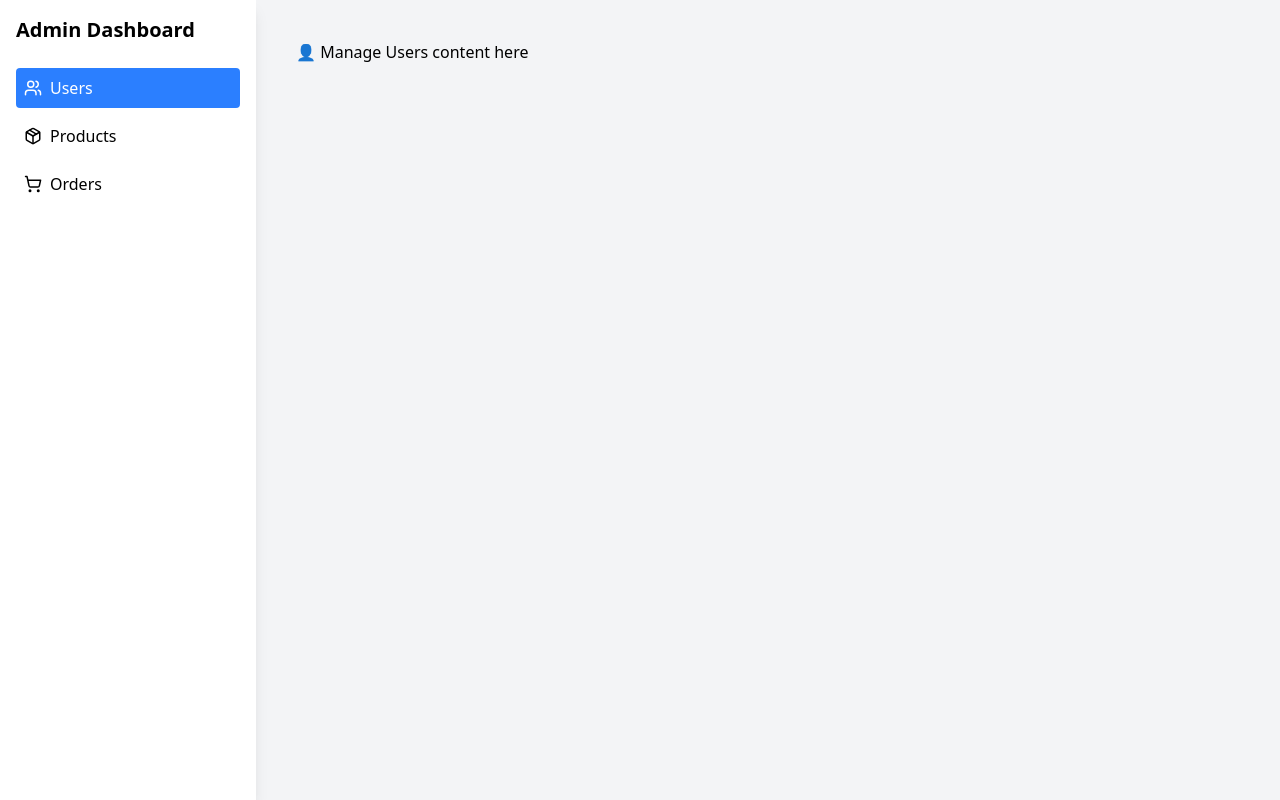
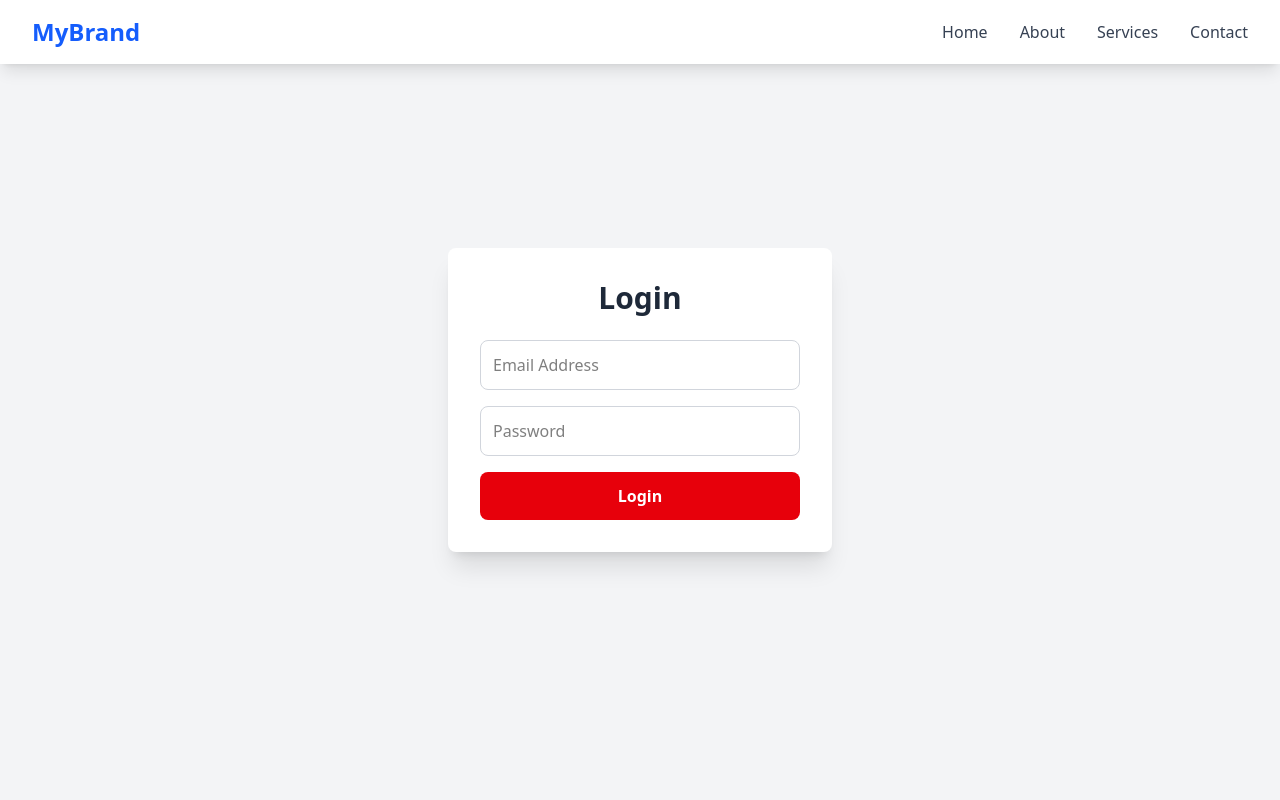
Before and after one commit to JanithUpGit/Mini-Bar-web-app, a React (Vite) app in the folder frontend/: page /login in a window 1280 px wide. Built offline with nearby package versions, Linux system fonts and the light colour scheme.

Commit message:
Revert "feat: Update Admin Dashboard with tabbed navigation for Users, Products, and Orders"
This reverts commit 5e8fd566c9be289a662d0cdcafd039d5bd7c7129.

```diff
--- a/frontend/src/App.jsx
+++ b/frontend/src/App.jsx
@@ -1,65 +1,49 @@
-import React, { useState } from "react";
-import { Users, Package, ShoppingCart, Menu } from "lucide-react";
+import React from 'react';
+import { BrowserRouter, Routes, Route, Navigate } from 'react-router-dom';
+import HomePage from './pages/HomePage';
+import LoginPage from './pages/LoginPage';
+import AdminDashboardPage from './pages/AdminDashbordPage';
+import RegisterPage from './pages/RegisterPage';
 
-export default function AdminDashboard() {
-  const [activeTab, setActiveTab] = useState("users");
+const isAuthenticated = () => {
+  // මෙහිදී ඔබගේ backend API එකට request එකක් යවා
+  // පරිශීලකයාගේ session එක check කළ යුතුය.
+  // දැනට, මෙය සරලව true හෝ false ලෙස සලකමු.
+  // උදා: cookies check කිරීම
+  const isLoggedIn = document.cookie.includes('connect.sid');
+  return isLoggedIn;
+};
 
-  const renderContent = () => {
-    switch (activeTab) {
-      case "users":
-        return <div className="p-4">👤 Manage Users content here</div>;
-      case "products":
-        return <div className="p-4">📦 Manage Products content here</div>;
-      case "orders":
-        return <div className="p-4">🛒 Manage Orders content here</div>;
-      default:
-        return <div className="p-4">Select an option</div>;
-    }
-  };
+// Protected route component එක
+const ProtectedRoute = ({ children }) => {
+  if (!isAuthenticated()) {
+    return <Navigate to="/login" replace />;
+  }
+  return children;
+};
 
+function App() {
   return (
-    <div className="flex h-screen bg-gray-100">
-      {/* Sidebar */}
-      <aside className="w-64 bg-white shadow-lg p-4 hidden md:block">
-        <h2 className="text-xl font-bold mb-6">Admin Dashboard</h2>
-        <nav className="space-y-2">
-          <button
-            className={`flex items-center gap-2 p-2 rounded w-full text-left ${
-              activeTab === "users" ? "bg-blue-500 text-white" : "hover:bg-gray-200"
-            }`}
-            onClick={() => setActiveTab("users")}
-          >
-            <Users size={18} /> Users
-          </button>
+    <BrowserRouter>
+      <Routes>
+        <Route path="/" element={<HomePage />} />
+        <Route path="/login" element={<LoginPage />} />
+        <Route path="/register" element={<RegisterPage />} />
 
-          <button
-            className={`flex items-center gap-2 p-2 rounded w-full text-left ${
-              activeTab === "products" ? "bg-blue-500 text-white" : "hover:bg-gray-200"
-            }`}
-            onClick={() => setActiveTab("products")}
-          >
-            <Package size={18} /> Products
-          </button>
+        <Route
+          path="/dashboard"
+          element={
+            <ProtectedRoute>
+              <AdminDashboardPage/>
+            </ProtectedRoute>
+          }
+        />
 
-          <button
-            className={`flex items-center gap-2 p-2 rounded w-full text-left ${
-              activeTab === "orders" ? "bg-blue-500 text-white" : "hover:bg-gray-200"
-            }`}
-            onClick={() => setActiveTab("orders")}
-          >
-            <ShoppingCart size={18} /> Orders
-          </button>
-        </nav>
-      </aside>
 
-      {/* Mobile Topbar */}
-      <div className="md:hidden fixed top-0 left-0 w-full bg-white shadow p-3 flex items-center gap-2">
-        <Menu size={20} />
-        <h2 className="text-lg font-bold">Admin Dashboard</h2>
-      </div>
-
-      {/* Main Content */}
-      <main className="flex-1 p-6 overflow-y-auto">{renderContent()}</main>
-    </div>
+        <Route path="*" element={<h1>404: පිටුව සොයාගත නොහැක</h1>} />
+      </Routes>
+    </BrowserRouter>
   );
 }
+
+export default App;
--- a/frontend/src/pages/AdminDashbordPage.jsx
+++ b/frontend/src/pages/AdminDashbordPage.jsx
@@ -1,65 +1,6 @@
-import { useState } from "react";
-import { Users, Package, ShoppingCart, Menu } from "lucide-react";
 
-export default function AdminDashboard() {
-  const [activeTab, setActiveTab] = useState("users");
 
-  const renderContent = () => {
-    switch (activeTab) {
-      case "users":
-        return <div className="p-4">👤 Manage Users content here</div>;
-      case "products":
-        return <div className="p-4">📦 Manage Products content here</div>;
-      case "orders":
-        return <div className="p-4">🛒 Manage Orders content here</div>;
-      default:
-        return <div className="p-4">Select an option</div>;
-    }
-  };
+export default function AdminDashboardPage(){
 
-  return (
-    <div className="flex h-screen bg-gray-100">
-      {/* Sidebar */}
-      <aside className="w-64 bg-white shadow-lg p-4 hidden md:block">
-        <h2 className="text-xl font-bold mb-6">Admin Dashboard</h2>
-        <nav className="space-y-2">
-          <button
-            className={`flex items-center gap-2 p-2 rounded w-full text-left ${
-              activeTab === "users" ? "bg-blue-500 text-white" : "hover:bg-gray-200"
-            }`}
-            onClick={() => setActiveTab("users")}
-          >
-            <Users size={18} /> Users
-          </button>
 
-          <button
-            className={`flex items-center gap-2 p-2 rounded w-full text-left ${
-              activeTab === "products" ? "bg-blue-500 text-white" : "hover:bg-gray-200"
-            }`}
-            onClick={() => setActiveTab("products")}
-          >
-            <Package size={18} /> Products
-          </button>
-
-          <button
-            className={`flex items-center gap-2 p-2 rounded w-full text-left ${
-              activeTab === "orders" ? "bg-blue-500 text-white" : "hover:bg-gray-200"
-            }`}
-            onClick={() => setActiveTab("orders")}
-          >
-            <ShoppingCart size={18} /> Orders
-          </button>
-        </nav>
-      </aside>
-
-      {/* Mobile Topbar */}
-      <div className="md:hidden fixed top-0 left-0 w-full bg-white shadow p-3 flex items-center gap-2">
-        <Menu size={20} />
-        <h2 className="text-lg font-bold">Admin Dashboard</h2>
-      </div>
-
-      {/* Main Content */}
-      <main className="flex-1 p-6 overflow-y-auto">{renderContent()}</main>
-    </div>
-  );
 }
```
Also changed, not shown: 1 other file (tests, documents, lock files or other folders).
